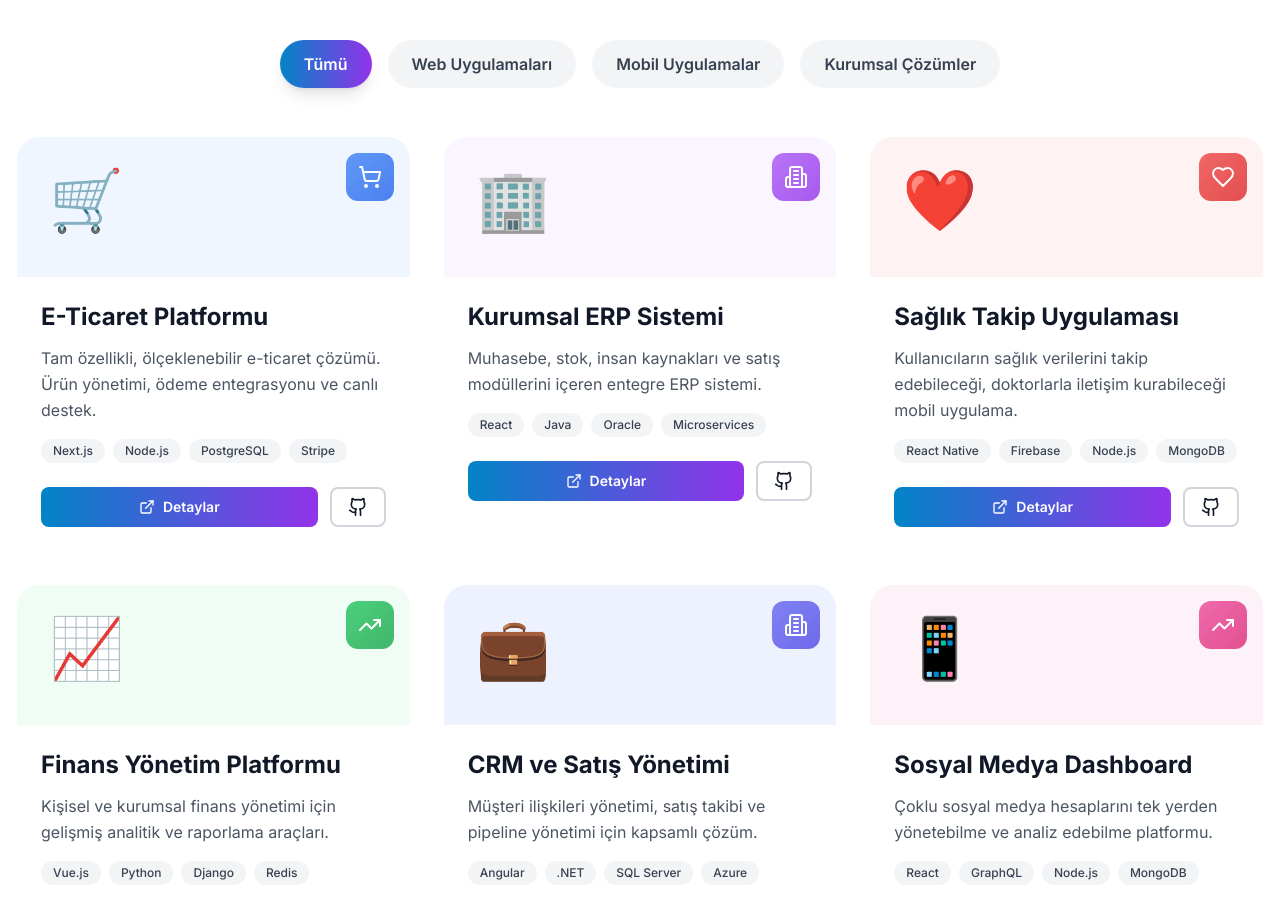
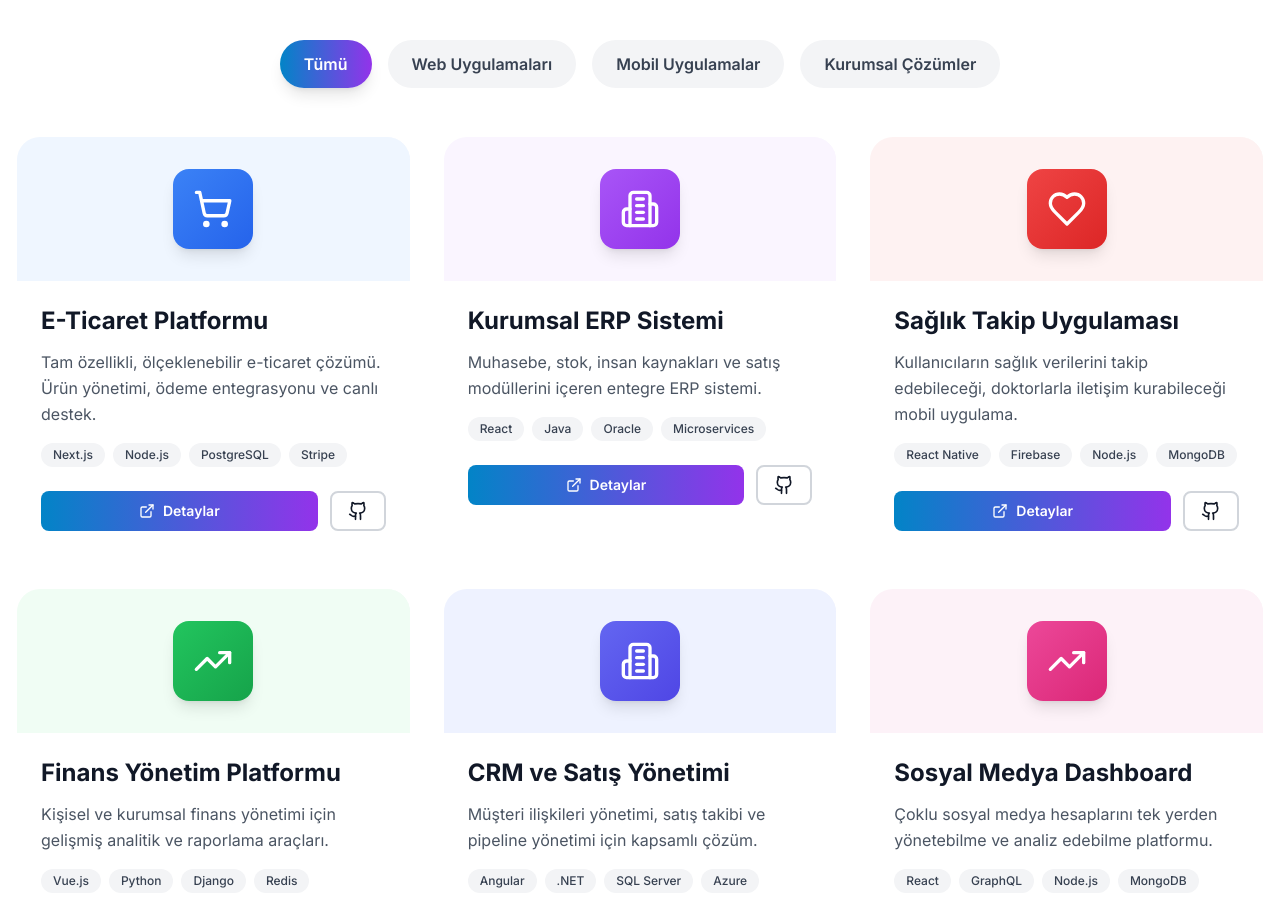
Before and after one commit to fatihdrmaz/neura-web, a Next.js app: page / in a window 1280 px wide. Shown: the part 3620-4527 px from the top of the page. Built offline with nearby package versions, Linux system fonts and the light colour scheme.

Commit message:
Replace emoji icons with modern professional Lucide icons in projects section

```diff
--- a/components/Projects.tsx
+++ b/components/Projects.tsx
@@ -22,8 +22,7 @@ const Projects = () => {
       tech: ['Next.js', 'Node.js', 'PostgreSQL', 'Stripe'],
       icon: ShoppingCart,
       color: 'from-blue-500 to-blue-600',
-      bgColor: 'bg-blue-50',
-      image: '🛒'
+      bgColor: 'bg-blue-50'
     },
     {
       id: 2,
@@ -33,8 +32,7 @@ const Projects = () => {
       tech: ['React', 'Java', 'Oracle', 'Microservices'],
       icon: Building2,
       color: 'from-purple-500 to-purple-600',
-      bgColor: 'bg-purple-50',
-      image: '🏢'
+      bgColor: 'bg-purple-50'
     },
     {
       id: 3,
@@ -44,8 +42,7 @@ const Projects = () => {
       tech: ['React Native', 'Firebase', 'Node.js', 'MongoDB'],
       icon: Heart,
       color: 'from-red-500 to-red-600',
-      bgColor: 'bg-red-50',
-      image: '❤️'
+      bgColor: 'bg-red-50'
     },
     {
       id: 4,
@@ -55,8 +52,7 @@ const Projects = () => {
       tech: ['Vue.js', 'Python', 'Django', 'Redis'],
       icon: TrendingUp,
       color: 'from-green-500 to-green-600',
-      bgColor: 'bg-green-50',
-      image: '📈'
+      bgColor: 'bg-green-50'
     },
     {
       id: 5,
@@ -66,8 +62,7 @@ const Projects = () => {
       tech: ['Angular', '.NET', 'SQL Server', 'Azure'],
       icon: Building2,
       color: 'from-indigo-500 to-indigo-600',
-      bgColor: 'bg-indigo-50',
-      image: '💼'
+      bgColor: 'bg-indigo-50'
     },
     {
       id: 6,
@@ -77,8 +72,7 @@ const Projects = () => {
       tech: ['React', 'GraphQL', 'Node.js', 'MongoDB'],
       icon: TrendingUp,
       color: 'from-pink-500 to-pink-600',
-      bgColor: 'bg-pink-50',
-      image: '📱'
+      bgColor: 'bg-pink-50'
     },
   ]
 
@@ -130,13 +124,10 @@ const Projects = () => {
                 {/* Background Pattern */}
                 <div className={`absolute top-0 right-0 w-40 h-40 bg-gradient-to-br ${project.color} opacity-5 rounded-full -mr-20 -mt-20 group-hover:scale-150 transition-transform duration-500`}></div>
 
-                {/* Top Section with Icon/Image */}
-                <div className={`${project.bgColor} p-8 relative`}>
-                  <div className="text-6xl mb-4 transform group-hover:scale-110 group-hover:rotate-6 transition-all duration-300">
-                    {project.image}
-                  </div>
-                  <div className={`absolute top-4 right-4 w-12 h-12 bg-gradient-to-br ${project.color} rounded-xl flex items-center justify-center opacity-80`}>
-                    <Icon className="w-6 h-6 text-white" />
+                {/* Top Section with Icon */}
+                <div className={`${project.bgColor} p-8 relative flex items-center justify-center`}>
+                  <div className={`w-20 h-20 bg-gradient-to-br ${project.color} rounded-2xl flex items-center justify-center shadow-lg transform group-hover:scale-110 group-hover:rotate-6 transition-all duration-300`}>
+                    <Icon className="w-10 h-10 text-white" />
                   </div>
                 </div>
 
```
